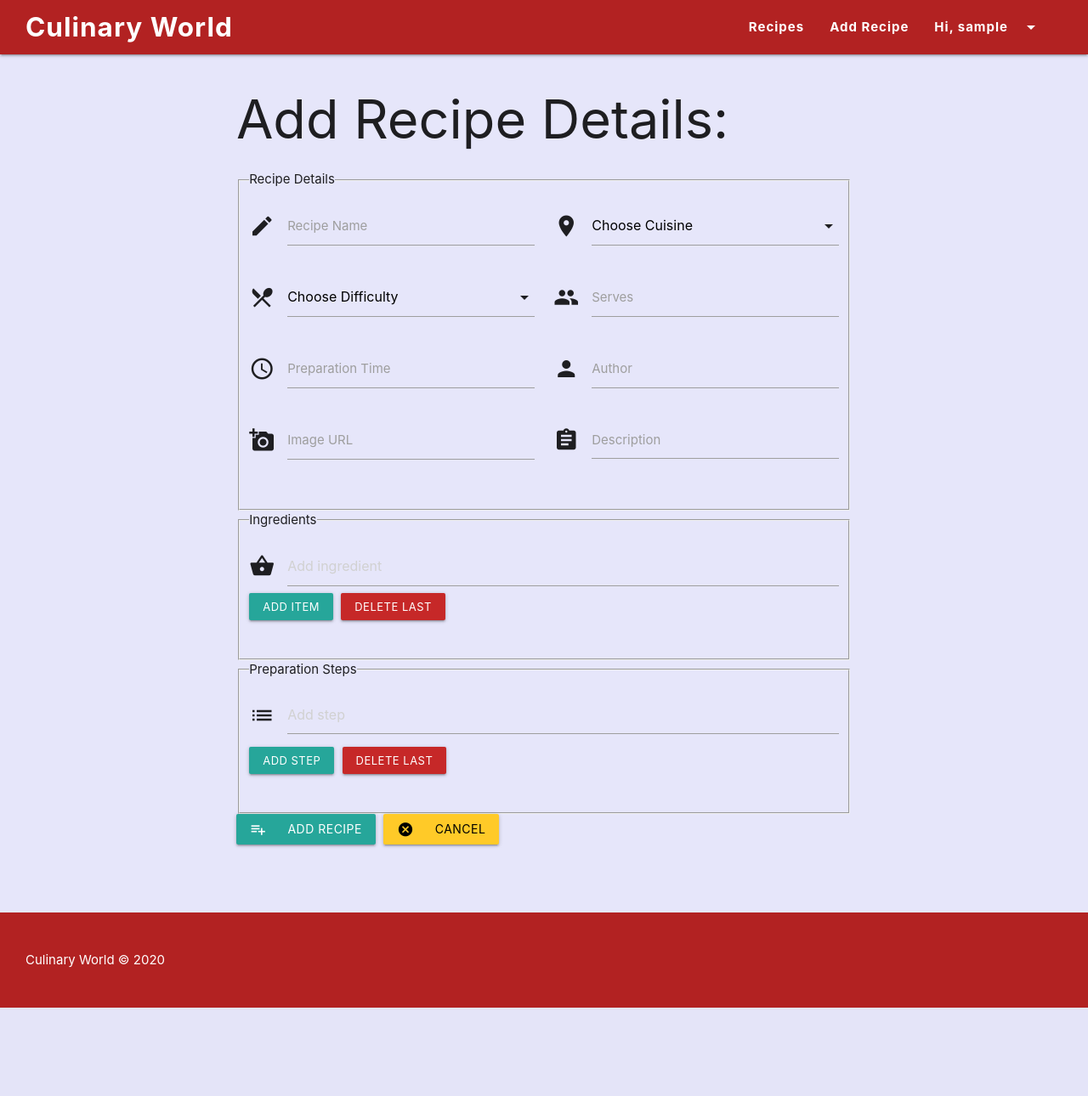
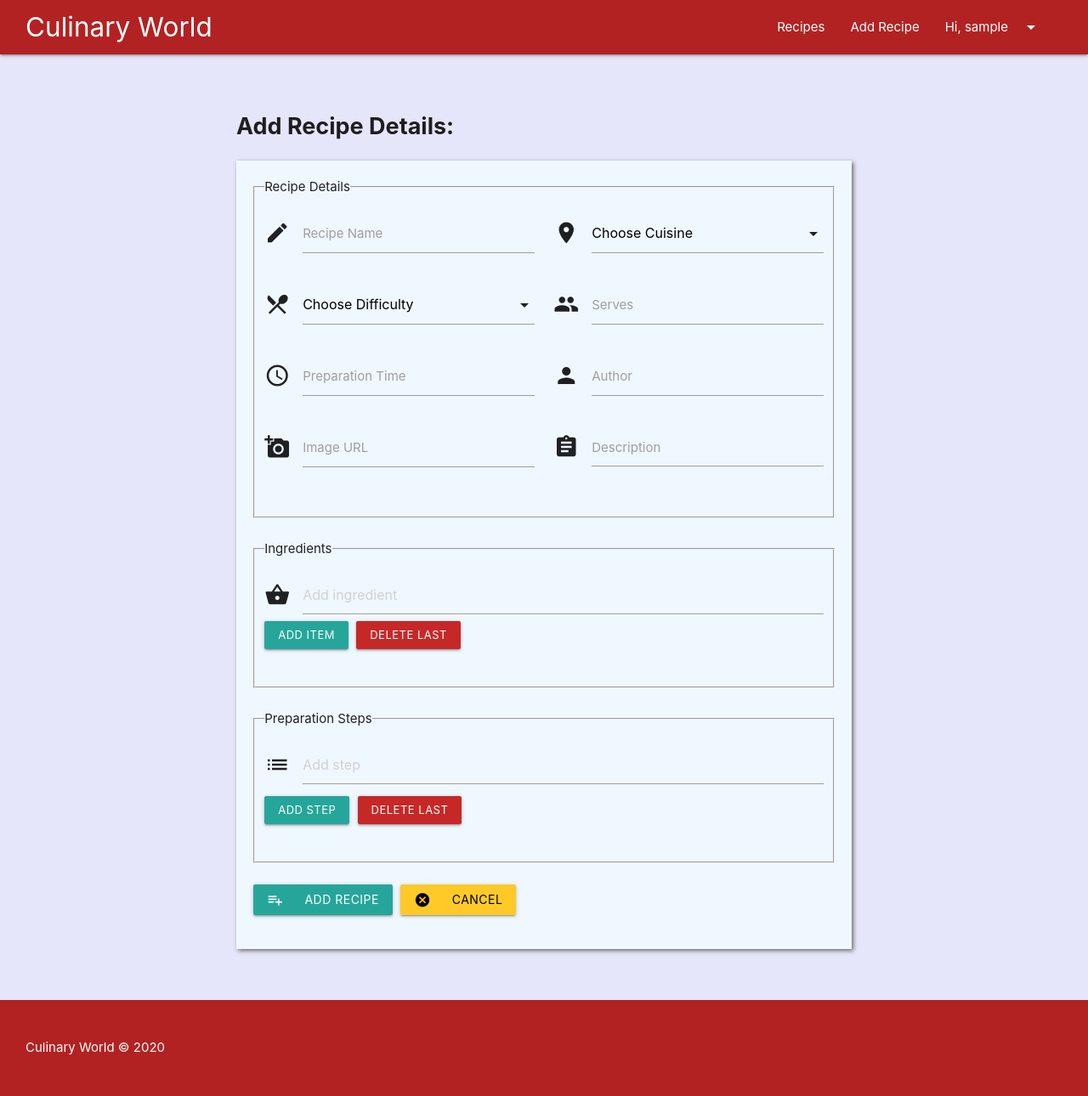
Before and after one commit to adrian80z/Culinary-World, a Flask app: page /add_recipe in a window 1280 px wide. Shown: the whole page at 85% size. Before the commit the page ends 1186 px from the top, so only its background shows below. Run offline with Flask 2, Linux system fonts and the light colour scheme; the visitor is signed in with stand-in values (Sample User, id 1); data that the repository does not hold is empty; some libraries are stand-ins or nearby versions.

Commit message:
form styling

```diff
--- a/static/css/style.css
+++ b/static/css/style.css
@@ -8,12 +8,20 @@ body {
 nav .nav-wrapper {
     background-color: firebrick;
     padding: 0 30px;
-    font-weight: bold;
-    letter-spacing: 1px;
 }
 
 .center-form .row .col {
     padding: 0 16px
+}
+
+.main-title {
+    font-size: 1.8em;
+    font-weight: bold;
+    margin-top: 70px;
+}
+
+fieldset {
+    margin: 0 0 25px 0;
 }
 
 /* login, registration form */
@@ -198,6 +206,24 @@ nav .nav-wrapper {
     padding: 10px 25px;
 }
 
+.modal-content h3 {
+    color: #c62828;
+}
+
+
+/*add recipe */
+h3 {
+    font-size: 1.8em;
+}
+
+.add-form {
+    background: aliceblue;
+    padding: 20px;
+    box-shadow: 2px 2px 5px dimgrey;
+}
+
+
+
 footer {
     background: firebrick;
     padding: 30px 30px;
```
